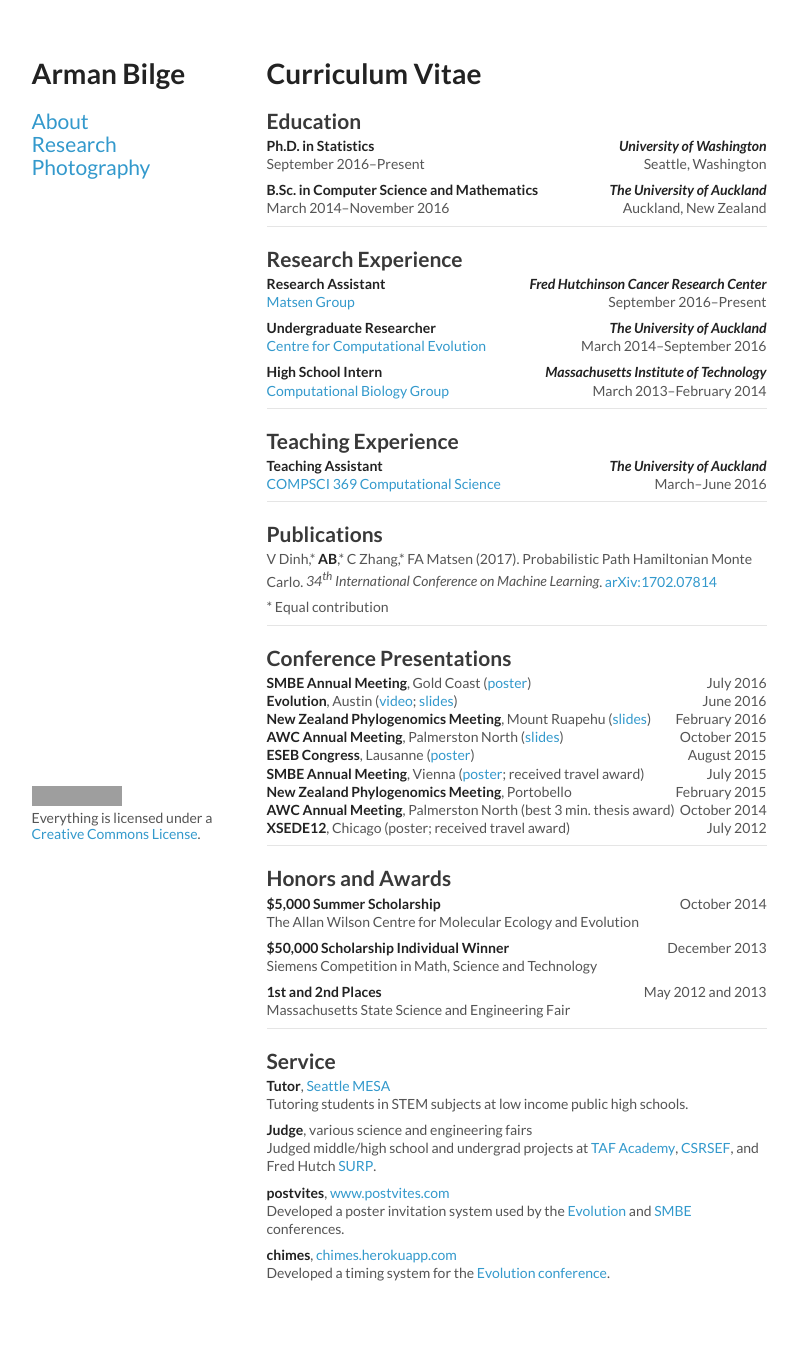
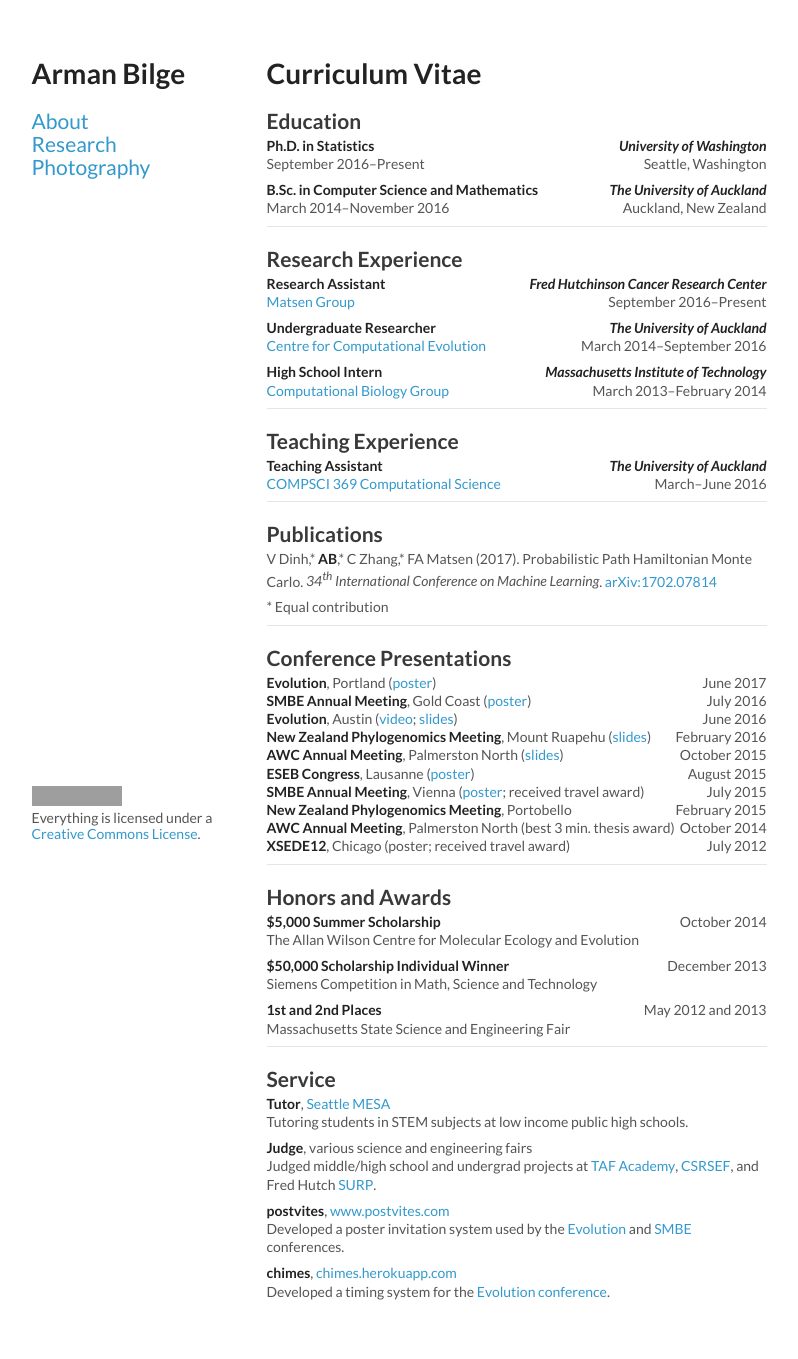
Before and after one commit to armanbilge/armanbilge.github.io, a Jekyll site: the page built from cv/index.md, in a window 1280 px wide. Shown: the whole page, without its empty margins (241-1039 px from the left). Built offline with Jekyll 4.4.1, drawn with Linux system fonts in a browser that asks for light colours; a style sheet for code colours, icons or effects is not loaded; grey boxes are pictures that could not be loaded.

Commit message:
Update cv

```diff
--- a/cv/index.md
+++ b/cv/index.md
@@ -66,6 +66,8 @@ V Dinh,\* **AB**,\* C Zhang,\* FA Matsen (2017). Probabilistic Path Hamiltonian
 
 ## Conference Presentations
 
+<span class="left">**Evolution**, Portland ([poster](//doi.org/10.5281/zenodo.814272))</span>
+<span class="right">June 2017</span><br/>
 <span class="left">**SMBE Annual Meeting**, Gold Coast ([poster](//doi.org/10.5281/zenodo.56495))</span>
 <span class="right">July 2016</span><br/>
 <span class="left">**Evolution**, Austin ([video](//www.youtube.com/watch?v=Vdas0hNneMo); [slides](//doi.org/10.5281/zenodo.55957))</span>
```
